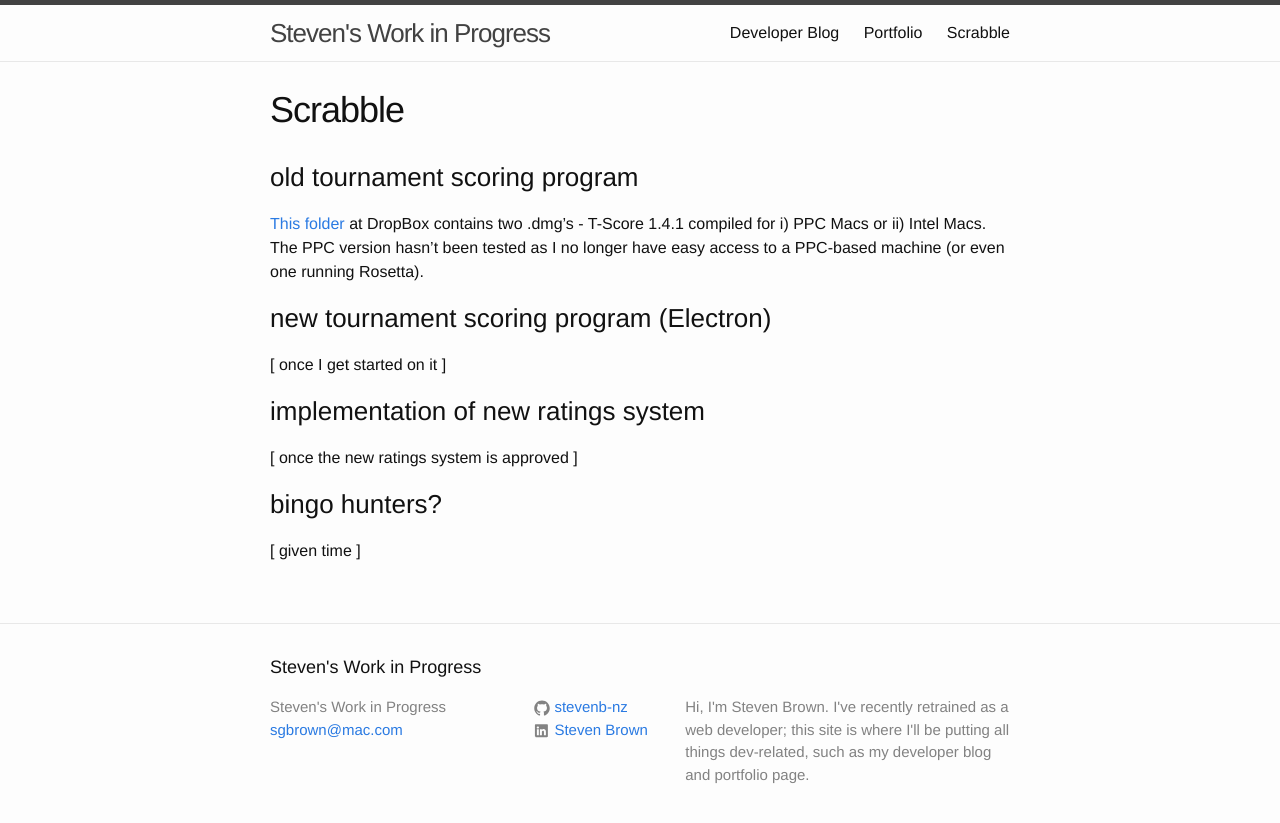
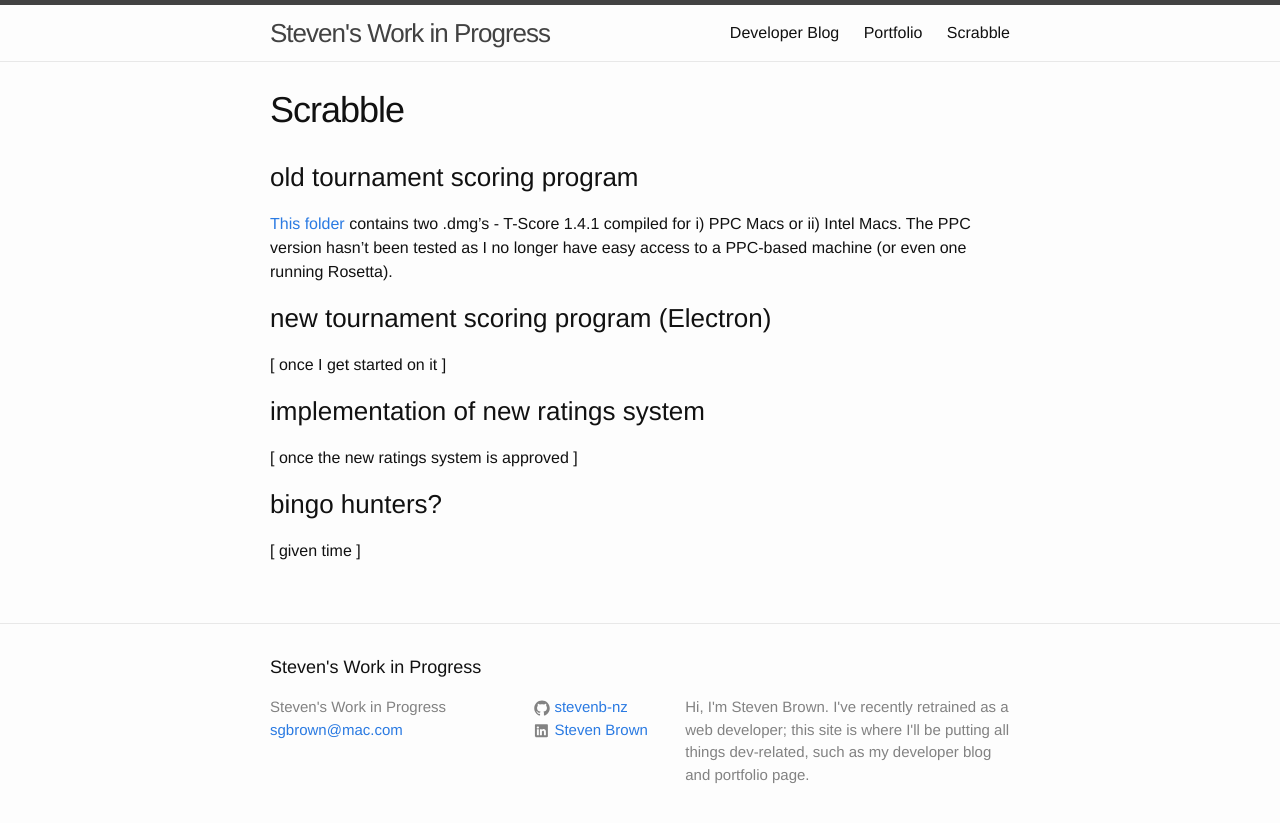
Before and after one commit to stevenb-nz/stevenb-nz.github.io, a Jekyll site: the page built from scrabble.md, in a window 1280 px wide. Shown: the top 823 px of the page. Built offline with Jekyll 4.4.1, drawn with Linux system fonts in a browser that asks for light colours.

Commit message:
move T-Score .dmg's from DropBox to github.io

```diff
--- a/scrabble.md
+++ b/scrabble.md
@@ -6,7 +6,7 @@ permalink: /scrabble/
 
 ### old tournament scoring program
 
-[This folder](https://www.dropbox.com/sh/o87m9vfi13ykrqo/AAD2HRFx3u3yfe7cVODJPBCOa?dl=0) at DropBox contains two .dmg's - T-Score 1.4.1 compiled for i) PPC Macs or ii) Intel Macs. The PPC version hasn't been tested as I no longer have easy access to a PPC-based machine (or even one running Rosetta).
+[This folder](/T-Score) contains two .dmg's - T-Score 1.4.1 compiled for i) PPC Macs or ii) Intel Macs. The PPC version hasn't been tested as I no longer have easy access to a PPC-based machine (or even one running Rosetta).
 
 ### new tournament scoring program (Electron)
 
```
Also changed, not shown: 2 other files.
